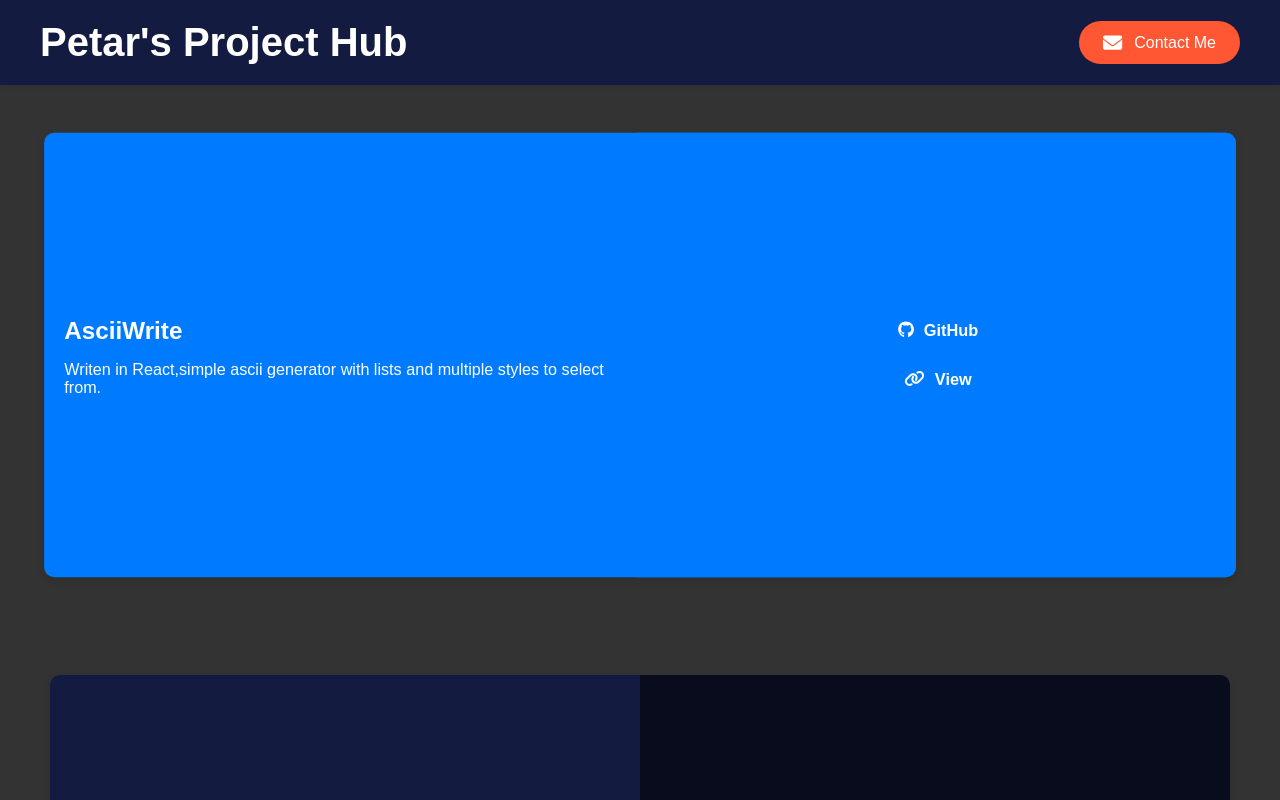
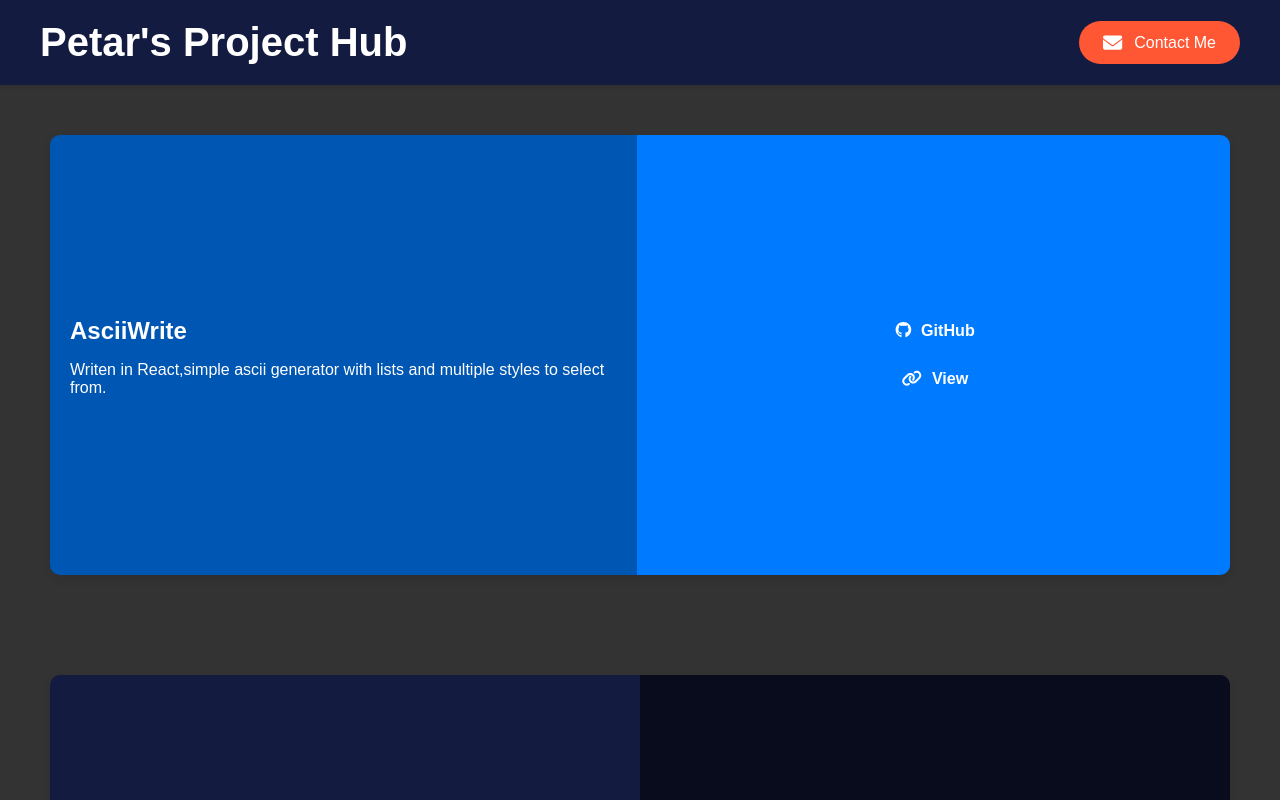
Before and after one commit to PetarRadojicic/ProjectHostLibrary, a React (Create React App) app: page / in a window 1280 px wide. In both pictures the pointer is over the element 640 px from the left and 355 px from the top of the page. Shown: the top 800 px of the page. Built offline with nearby package versions, Linux system fonts and the light colour scheme.

Commit message:
Fixed bugs

```diff
--- a/src/project_library/Footer/Footer.module.css
+++ b/src/project_library/Footer/Footer.module.css
@@ -17,3 +17,6 @@
   .footer-right {
     flex: 1;
   }
+  .footer a {
+    color: #e74c22;
+  }
--- a/src/project_library/section/Section.module.css
+++ b/src/project_library/section/Section.module.css
@@ -68,7 +68,7 @@
   transition: background-color 0.3s ease;
 }
 
-.projectButton:hover {
+.content:hover {
   background-color: #0056b3;
 }
 
@@ -76,14 +76,14 @@
   margin-right: 10px;
 }
 
-.section:hover .content{
+.content:hover .content{
   transform: scale(1.01);
   background-color: #007bff;
   animation-duration: 2s;
   animation-timing-function: ease-in;
 }
 
-.section:hover .buttonSide {
+.content:hover .buttonSide {
   transform: scale(1.01);
   background-color: #007bff;
   animation-duration: 2s;
```
